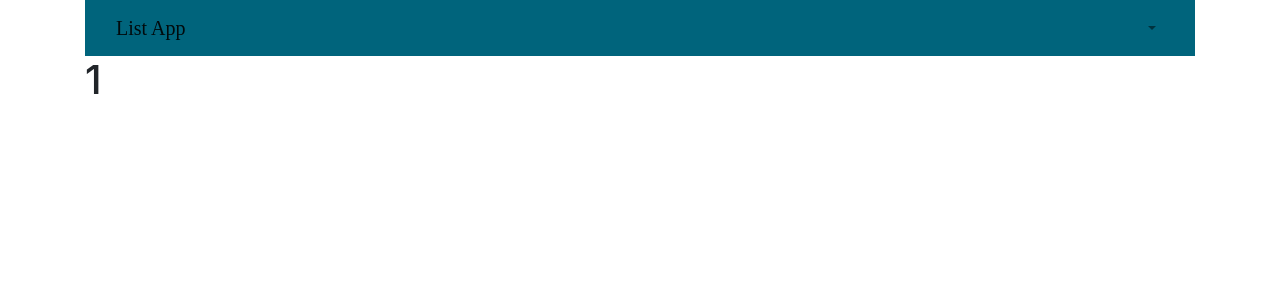
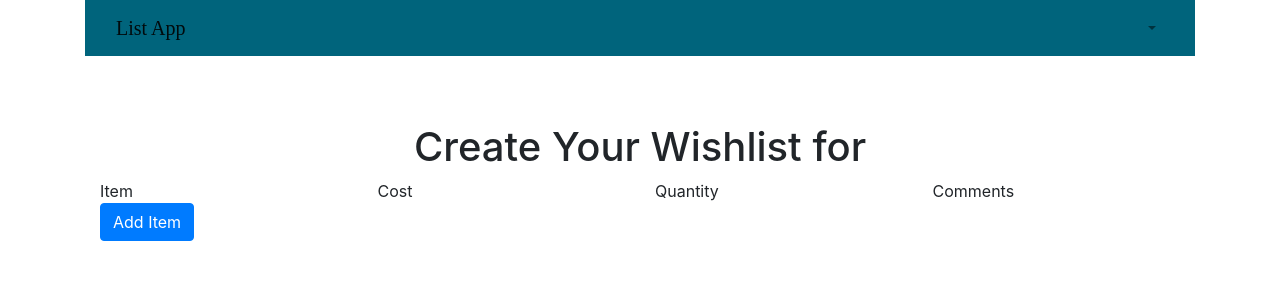
Before and after one commit to alexaverill/FamilyListApp, a Next.js app in the folder familylistapp/: page /list/create/1 in a window 1280 px wide. Shown: the top 300 px of the page. Built offline with nearby package versions, Linux system fonts and the light colour scheme.

Commit message:
feat: setting up initial views for creating list

```diff
--- a/familylistapp/components/ListItem.js
+++ b/familylistapp/components/ListItem.js
@@ -3,7 +3,7 @@ import Col from 'react-bootstrap/Col';
 import Row from 'react-bootstrap/Row';
 import Button from 'react-bootstrap/Button';
 //import {claimItem, unclaimItem, getUser} from './API';
-import {getID} from './Session';
+//import {getID} from './Session';
 class ListItem extends React.Component {
     constructor(props){
         super(props);
--- /dev/null
+++ b/familylistapp/components/ListItem_Create.js
@@ -0,0 +1,117 @@
+import React from 'react';
+import ListItem from './ListItem.js';
+import Row from 'react-bootstrap/Row';
+import Form from 'react-bootstrap/Form';
+import Button from 'react-bootstrap/Button';
+//import {addListItem} from './API.js';
+class CreateListItem extends React.Component {
+    constructor(props) {
+        super(props);
+        this.state = { inEdit: this.props.edit, itemName: '', cost: '', quantity: 1, comments: '', url: '' };
+        console.log("test");
+        this.handleSubmit = this.handleSubmit.bind(this);
+        this.handleNameChange = this.handleNameChange.bind(this);
+        this.handleCost = this.handleCost.bind(this);
+        this.handleQuantity = this.handleQuantity.bind(this);
+        this.handleURL = this.handleURL.bind(this);
+        this.handleComments = this.handleComments.bind(this);
+        this.editCallback = this.editCallback.bind(this);
+    }
+    componentDidMount(){
+        if(this.props.itemName !==undefined){
+            this.setState({itemName:this.props.itemName});
+        }
+        if(this.props.cost !==undefined){
+            this.setState({cost:this.props.cost});
+        }
+        if(this.props.quantity !==undefined){
+            this.setState({quantity:this.props.quantity});
+        }
+        if(this.props.comments !==undefined){
+            this.setState({comments:this.props.comments});
+        }
+        if(this.props.url !==undefined){
+            this.setState({url:this.props.url});
+        }
+    }
+    handleNameChange(event) {
+        this.setState({ itemName: event.target.value });
+    }
+    handleSubmit(event) {
+        let listItem = {
+            name: this.state.itemName,
+            url: this.state.url,
+            price: this.state.cost,
+            isClaimed: false,
+            lists_idlists: this.props.listID,
+            quantity: this.state.quantity,
+            comments: this.state.comments
+        }
+        //addListItem(this.props.listID,listItem);
+        //add new list item to DB
+        this.setState({ inEdit: false });
+    }
+    handleCost(event) {
+        this.setState({ cost: event.target.value });
+    }
+    handleQuantity(event) {
+        this.setState({ quantity: event.target.value });
+    }
+    handleURL(event) {
+        this.setState({ url: event.target.value });
+    }
+    handleComments(event) {
+        this.setState({ comments: event.target.value });
+    }
+    editCallback() {
+        this.setState({ inEdit: true })
+    }
+    render() {
+        if (this.state.inEdit) {
+            return (
+                <Row lg={1} md={1} sm={1} xl={1} xs={1}>
+                    <Form onSubmit={this.handleSubmit} className="list-edit">
+                        <Form.Row>
+                            <Form.Group controlId="itemName" className="form-group-right-spacing" md="4">
+                                <Form.Label>Item Name</Form.Label>
+                                <Form.Control type="text" name="name" value={this.state.itemName} required maxLength="100" onChange={this.handleNameChange} />
+                            </Form.Group>
+
+                            <Form.Group controlId="cost" className="form-group-right-spacing"  sm="1" >
+                                <Form.Label >Cost:</Form.Label>
+                                <Form.Control name="cost" type="number" min="0" value={this.state.cost} step="any" onChange={this.handleCost} />
+                            </Form.Group>
+                            <Form.Group controlId="quantity" className="form-group-right-spacing" md="1">
+                                <Form.Label>Quantity:</Form.Label>
+                                <Form.Control name="quantity" type="number" min="1" step="1" value={this.state.quantity}  onChange={this.handleQuantity} />
+                            </Form.Group>
+                        </Form.Row>
+
+                        <Form.Group controlId="url" className="form-group-right-spacing" >
+                            <Form.Label column >Item URL:</Form.Label>
+                            <Form.Control name="url" type="text" onChange={this.handleURL} value={this.state.url}  maxLength="255" />
+                        </Form.Group>
+
+
+
+                        <Form.Group controlId="comments" className="form-group-right-spacing" >
+                            <Form.Label column >Comments:</Form.Label>
+                            <Form.Control name="comments" type="text" onChange={this.handleComments} value={this.state.comments}  maxLength="255"/>
+                        </Form.Group>
+
+                        <Button variant="primary" type="submit">
+                            Save
+                    </Button>
+                    </Form>
+                    </Row>
+            )
+        } else {
+            return (
+                <Row lg={1} md={1} sm={1} xl={1} xs={1}>
+                <ListItem name={this.state.itemName} cost={this.state.cost} url ={this.state.url} quantity={this.state.quantity} comments={this.state.comments} edit={true} editCallback={this.editCallback} />
+                </Row>
+            );
+        }
+    }
+}
+export default CreateListItem;
--- a/familylistapp/pages/list/create/[event_id].js
+++ b/familylistapp/pages/list/create/[event_id].js
@@ -1,8 +1,8 @@
+const { default: CreateListView } = require("../../../views/ListView_Create")
+
 const List = props =>{
     return (
-        <>
-        <h1>{props.id}</h1>
-        </>
+        <CreateListView id={props.id}/>
     )
 }
 List.getInitialProps = ({query})=>{
--- a/familylistapp/views/EventView.js
+++ b/familylistapp/views/EventView.js
@@ -50,7 +50,7 @@ class EventView extends React.Component {
     render(){
         let title = this.state.name;
         let date = this.state.date;
-        let url = "/createList/"+this.state.id;
+        let url = "/list/create/"+this.state.id;
         let btnText = 'Create Your List';
         if(this.state.currentListIDs.indexOf(this.state.userID)>=0){
             btnText = "Edit Your List"
--- /dev/null
+++ b/familylistapp/views/ListView_Create.js
@@ -0,0 +1,78 @@
+import React from 'react';
+import ListItem from '../components/ListItem'
+import Col from 'react-bootstrap/Col';
+import Row from 'react-bootstrap/Row';
+import Container from 'react-bootstrap/Container';
+import Form from 'react-bootstrap/Form';
+import Button from 'react-bootstrap/Button';
+// import {createList,getEvent} from './API.js';
+// import CreateListItem from './CreateListItem.js';
+import CreateListItem from '../components/ListItem_Create';
+//import {Link} from "react-router-dom";
+import Link from 'next/link'
+//import { getID } from './Session.js';
+class CreateListView extends React.Component{
+    constructor(props){
+        super(props);
+        this.state = {eventName:"",eventID:"",listID:'',listItems:[]};
+        this.handleAdd = this.handleAdd.bind(this);
+    }
+    componentDidMount(){
+        console.log(this.props.id);
+        // getEvent(this.props.match.params.id).then(data=>{
+
+        //     this.setState({eventName:data.event.eventName,eventID:data.event.id})
+
+        // });
+        // createList(this.props.match.params.id,this.state.eventName,getID()).then(data=>{
+        //     console.log(data.id);
+        //     this.setState({listID:data.id})
+        //     let list = this.state.listItems;
+        //     if(data.list != undefined && data.list.length>0){
+        //         let listItems = data.list[0].list_items;
+        //         for(let x=0; x<listItems.length; x++){
+        //             let i = listItems[x];
+        //              list.push(<CreateListItem edit={false} listID={this.state.listID} itemName={i.name} cost={i.cost} quantity={i.quantity} url={i.url} comments={i.comments}/>);
+        //         }
+
+        //     }
+        //     this.setState({listItems:list});
+
+        // });
+    }
+    handleAdd(event){
+        let list = this.state.listItems;
+        list.push(<CreateListItem edit={true} listID={this.state.listID}/>);
+        this.setState({listItems:list});
+    }
+    render(){
+        let url = "/events/"+this.state.eventID;
+        return (
+            <Container className="innerContent">
+                {/* <Row> <Link href={url}><a>&lt; Return to {this.state.eventName}</a> </Link> </Row> */}
+                <Row className="centered"><h1>Create Your Wishlist for {this.state.eventName}</h1></Row>
+                <Row className="titleRow">
+                <Col>
+                    Item
+                </Col>
+                <Col>
+                    Cost
+                </Col>
+                <Col>
+                    Quantity
+                </Col>
+                <Col>
+                    Comments
+                </Col>
+
+            </Row>
+                <Row lg={1} md={1} sm={1} xl={1} xs={1}>
+                    {this.state.listItems}
+                </Row>
+                <Button onClick={this.handleAdd}>Add Item</Button>
+            </Container>
+
+        );
+    }
+}
+export default CreateListView;
```
